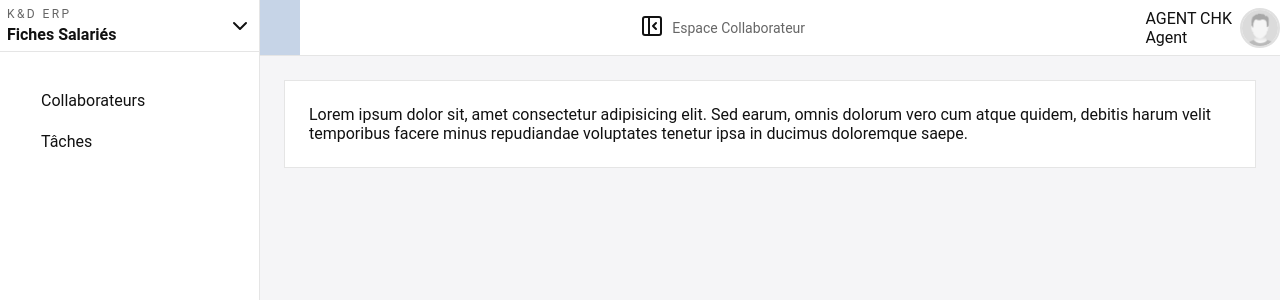
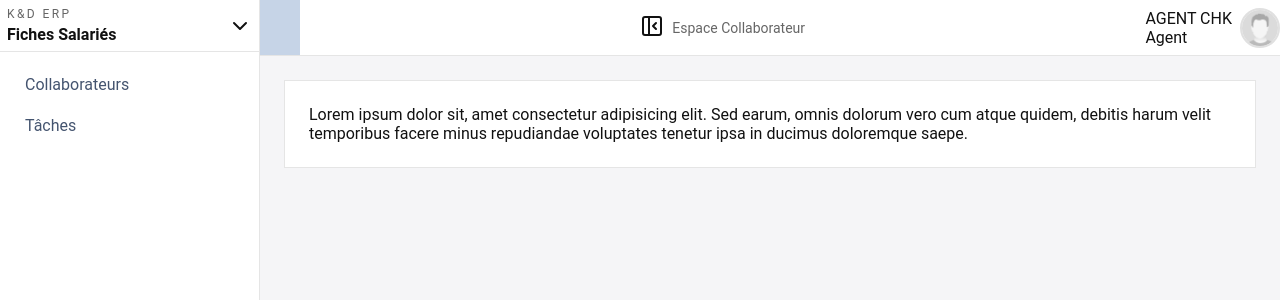
Before and after one commit to Bidicte/cloudpaie_admin, a React (Vite) app: page / in a window 1280 px wide. Shown: the top 300 px of the page. Built offline with nearby package versions, Linux system fonts and the light colour scheme.

Commit message:
cloudpaie

```diff
--- a/src/styles/cloudpaie.css
+++ b/src/styles/cloudpaie.css
@@ -94,19 +94,29 @@ h1, h2, h3, h4, h5, h6 {
 }
 .sidebar__title { font-weight: 600; }
 
-.sidebar nav { padding: 28px; }
+.sidebar nav {
+  padding: 12px;
+}
+
 .nav-link {
   display: block;
   padding: 10px 12px;
   border: 1px solid transparent;
-  color: inherit;
+  color: var(--text-secondary);
 }
-.nav-link:hover { border-color: #bbb; }
+.nav-link:hover {
+  background: var(--gray-50);
+  border-color: var(--primary-100);
+  color: var(--text-primary);
+  border-radius: var(--radius-base);
+}
 .nav-link--active {
   background: var(--primary-100);
   border-color: var(--primary-100);
   color: var(--primary);
   border-left: 2px solid var(--primary);
+  border-left-width: 3px;
+  border-radius: var(--radius-base);
 }
 
 .header {
--- a/src/styles/variables.css
+++ b/src/styles/variables.css
@@ -20,7 +20,7 @@
   --primary: var(--primary-300);
 
   /* Couleurs neutres / Gris */
-  --gray-50: #556B82;
+  --gray-50: #7f8c8d;
   --gray-100: #1D2D3D;
   --gray-200: #292A2E;
   --gray-300: #6B6E76;
@@ -52,7 +52,7 @@
 
   /* Couleurs de texte */
   --text-primary: #212529;
-  --text-secondary: #6c757d;
+  --text-secondary: #44546f;
   --text-tertiary: #adb5bd;
   --text-disabled: #dee2e6;
   --text-inverse: #ffffff;
```
